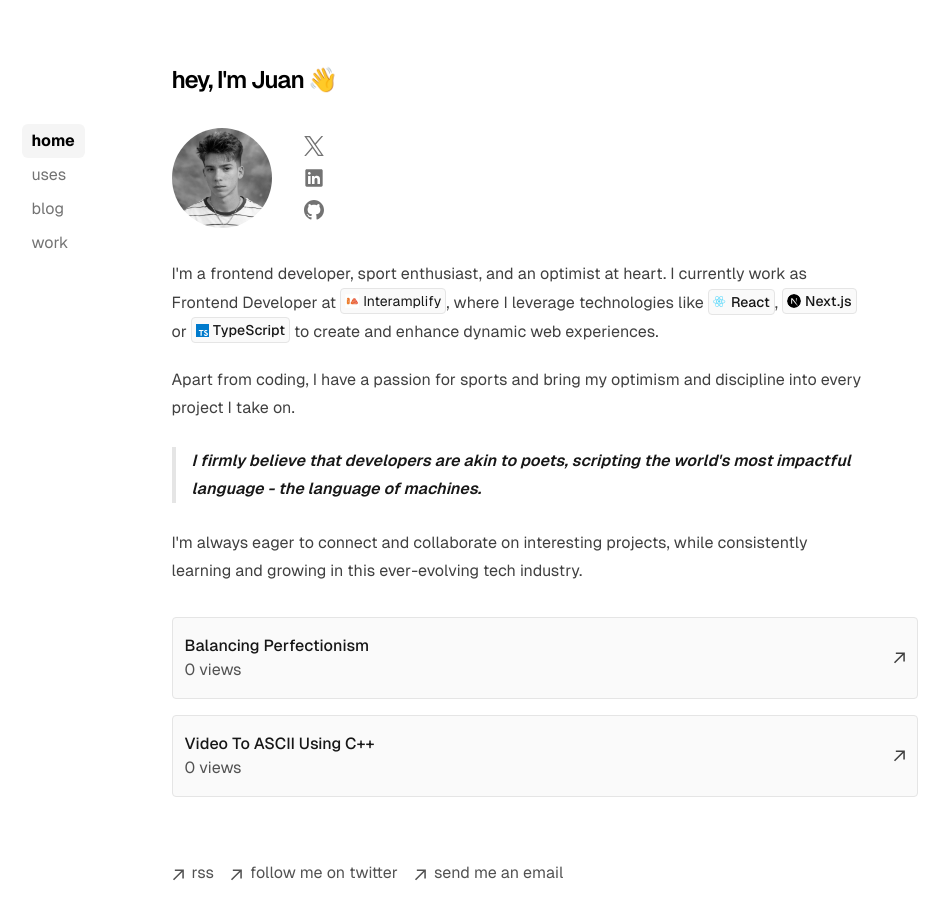
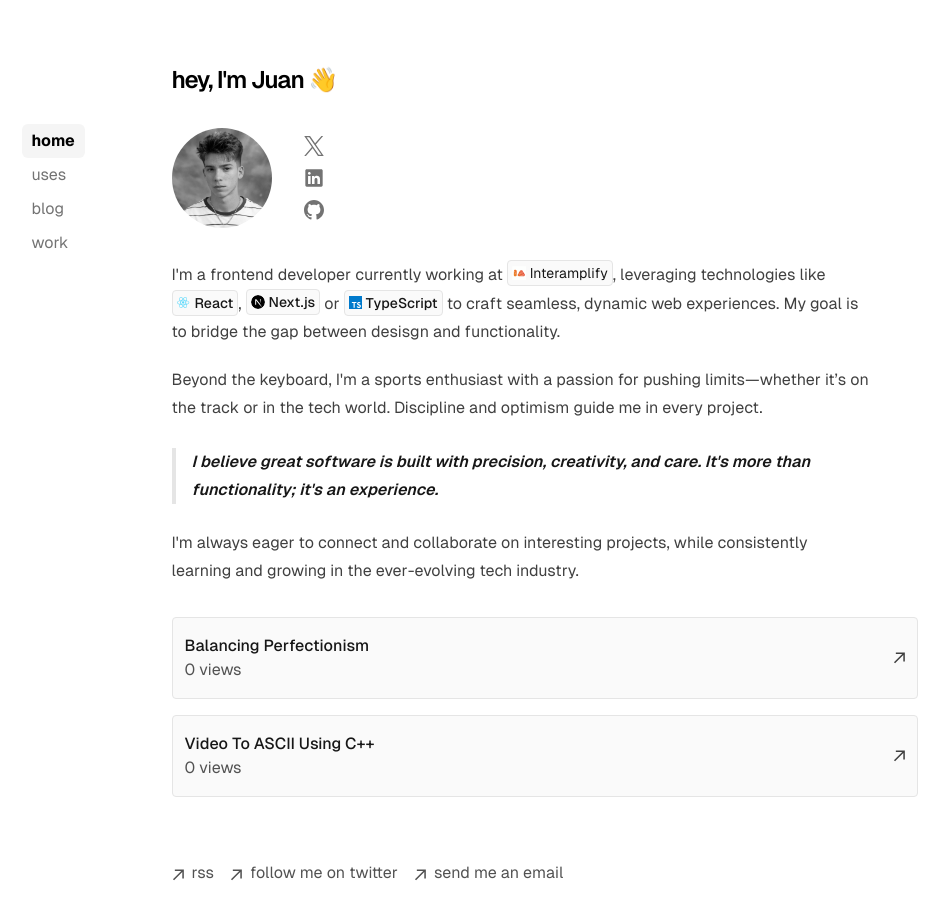
Before and after one commit to jmartinn/portfolio, a Next.js app: page / in a window 1280 px wide. Shown: the top 918 px of the page, without its empty margins (163-1112 px from the left). Built offline with nearby package versions, Linux system fonts and the light colour scheme.

Commit message:
chore(info): update information about myself

```diff
--- a/app/page.tsx
+++ b/app/page.tsx
@@ -18,7 +18,7 @@ async function BlogLink({ slug, name }: { slug: string; name: string }) {
     <div className="group">
       <a
         href={`/blog/${slug}`}
-        className="border transition-all border-neutral-200 dark:border-neutral-700 bg-neutral-50 dark:bg-neutral-800 hover:border-neutral-300 hover:bg-neutral-100 dark:hover:border-neutral-600 dark:hover:bg-neutral-700 rounded flex items-center justify-between px-3 py-4 w-full"
+        className="flex w-full items-center justify-between rounded border border-neutral-200 bg-neutral-50 px-3 py-4 transition-all hover:border-neutral-300 hover:bg-neutral-100 dark:border-neutral-700 dark:bg-neutral-800 dark:hover:border-neutral-600 dark:hover:bg-neutral-700"
       >
         <div className="flex flex-col">
           <p className="font-medium text-neutral-900 dark:text-neutral-100">
@@ -28,7 +28,7 @@ async function BlogLink({ slug, name }: { slug: string; name: string }) {
             <Views slug={slug} />
           </Suspense>
         </div>
-        <div className="text-neutral-700 dark:text-neutral-300 transform transition-transform duration-300 group-hover:-rotate-12">
+        <div className="text-neutral-700 transition-transform duration-300 group-hover:-rotate-12 dark:text-neutral-300">
           <Icons.arrow />
         </div>
       </a>
@@ -39,10 +39,13 @@ async function BlogLink({ slug, name }: { slug: string; name: string }) {
 export default function Page() {
   return (
     <section>
-      <h1 className="font-semibold text-2xl mb-8 tracking-tighter">
-        hey, I&apos;m Juan 👋
+      <h1 className="group mb-8 text-2xl font-semibold tracking-tighter">
+        hey, I&apos;m Juan{" "}
+        <span className="inline-block origin-[70%_70%] transition-transform group-hover:animate-waving-hand">
+          👋
+        </span>
       </h1>
-      <div className="flex items-center justify-start my-8 space-x-6 md:space-x-8">
+      <div className="my-8 flex items-center justify-start space-x-6 md:space-x-8">
         <Image
           alt="Juan Pedro Martin"
           className="rounded-full grayscale"
@@ -56,12 +59,12 @@ export default function Page() {
             rel="noopener noreferrer"
             target="_blank"
             href="https://x.com/jmartinn07"
-            className="flex items-center gap-2 hover:text-neutral-700 dark:hover:text-neutral-200"
+            className="flex items-center gap-2 transition-all hover:text-neutral-700 dark:hover:text-neutral-200"
           >
             <Icons.twitter />
           </a>
           <a
-            className="flex items-center gap-2 hover:text-neutral-700 dark:hover:text-neutral-200"
+            className="flex items-center gap-2 transition-all hover:text-neutral-700 dark:hover:text-neutral-200"
             rel="noopener noreferrer"
             target="_blank"
             href="https://www.linkedin.com/in/juampemartin/"
@@ -72,7 +75,7 @@ export default function Page() {
             rel="noopener noreferrer"
             target="_blank"
             href="https://github.com/jmartinn"
-            className="flex items-center gap-2 hover:text-neutral-700 dark:hover:text-neutral-200"
+            className="flex items-center gap-2 transition-all hover:text-neutral-700 dark:hover:text-neutral-200"
           >
             <Icons.github />
           </a>
@@ -80,15 +83,14 @@ export default function Page() {
       </div>
 
       <p className="prose prose-neutral dark:prose-invert">
-        {`I'm a frontend developer, sport enthusiast, and an optimist at heart. I currently
-        work as Frontend Developer at `}
+        {`I'm a frontend developer currently working at `}
         <span className="not-prose">
           <Badge href="https://interamplify.com">
             <Icons.interamplify />
             Interamplify
           </Badge>
         </span>
-        {`, where I leverage technologies like `}
+        {`, leveraging technologies like `}
         <Badge href="https://react.dev">
           <Image
             alt="React logomark"
@@ -117,7 +119,7 @@ export default function Page() {
             height="13"
             viewBox="0 0 400 400"
             xmlns="http://www.w3.org/2000/svg"
-            className="inline-flex mr-1"
+            className="mr-1 inline-flex"
           >
             <style>{`.st0{fill:#007acc}.st1{fill:#fff}`}</style>
             <path className="st0" d="M0 200V0h400v400H0" />
@@ -128,25 +130,26 @@ export default function Page() {
           </svg>
           TypeScript
         </Badge>
-        {` to create and enhance dynamic web experiences.`}
+        {` to craft seamless, dynamic web experiences. My goal is to bridge the gap between desisgn and functionality.`}
       </p>
 
       <div className="prose prose-neutral dark:prose-invert">
         <p>
-          Apart from coding, I have a passion for sports and bring my optimism
-          and discipline into every project I take on.
+          Beyond the keyboard, I&apos;m a sports enthusiast with a passion for
+          pushing limits—whether it’s on the track or in the tech world.
+          Discipline and optimism guide me in every project.
         </p>
         <blockquote className="font-semibold">
-          I firmly believe that developers are akin to poets, scripting the
-          world&apos;s most impactful language - the language of machines.
+          I believe great software is built with precision, creativity, and
+          care. It&apos;s more than functionality; it&apos;s an experience.
         </blockquote>
         <p>
           I&apos;m always eager to connect and collaborate on interesting
-          projects, while consistently learning and growing in this
-          ever-evolving tech industry.
+          projects, while consistently learning and growing in the ever-evolving
+          tech industry.
         </p>
       </div>
-      <div className="my-8 flex flex-col space-y-4 w-full">
+      <div className="my-8 flex w-full flex-col space-y-4">
         <Suspense>
           <BlogLink
             name="Balancing Perfectionism"
```
